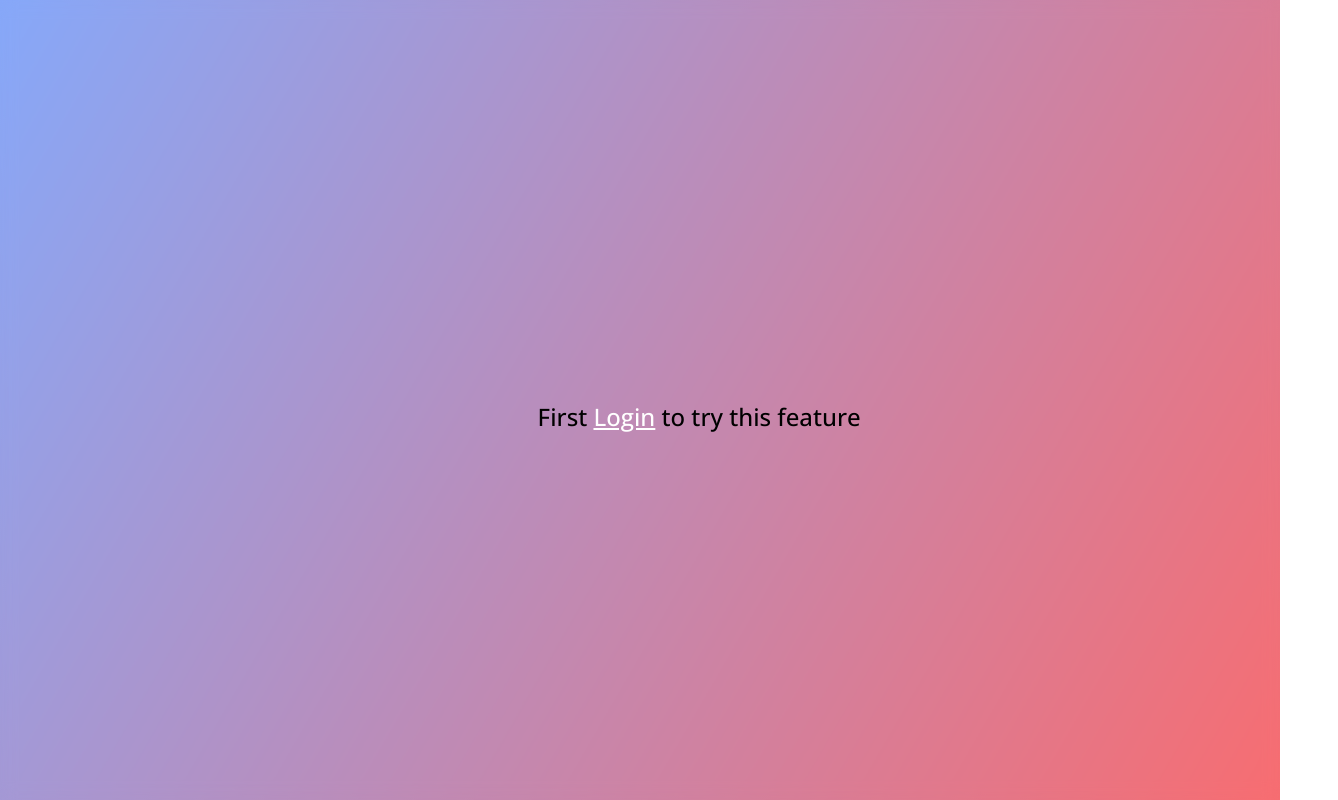
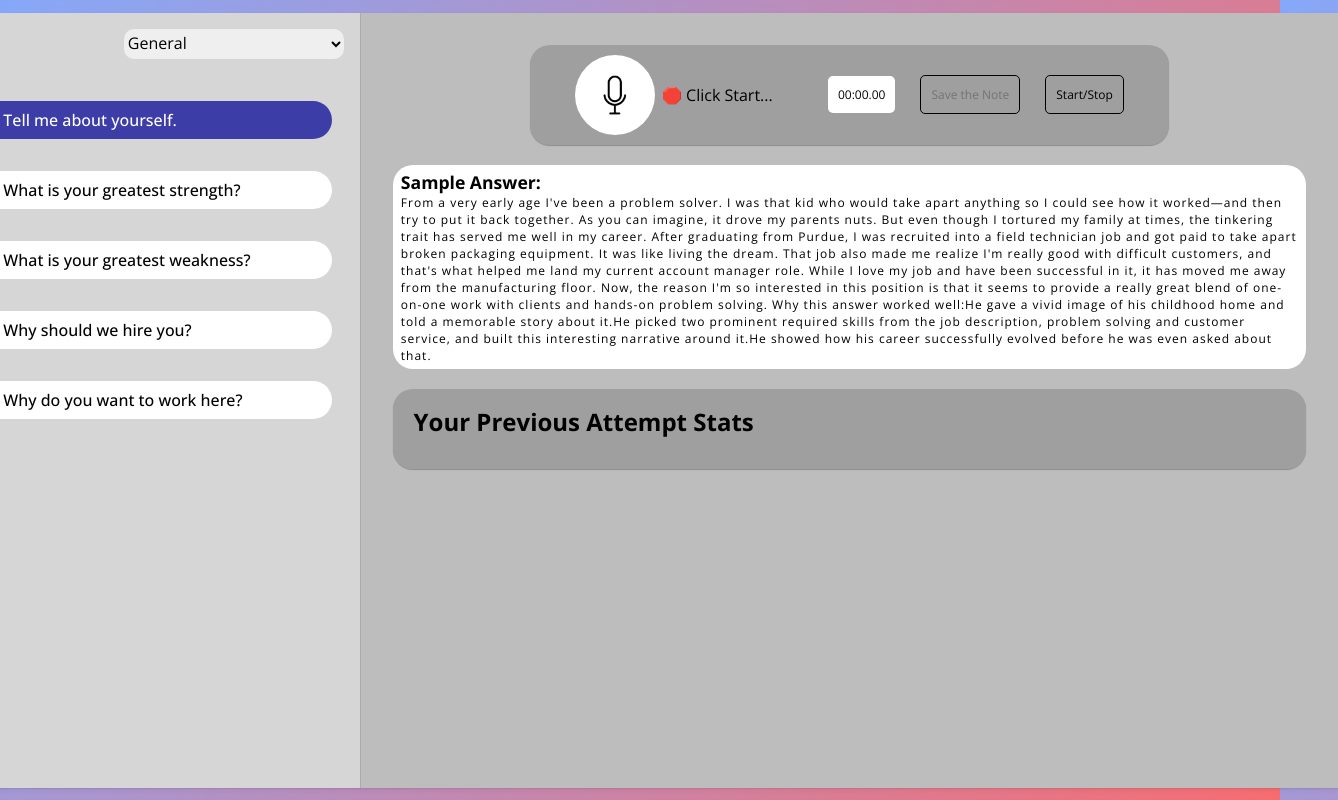
Before and after one commit to Vijay-K-2003/Support-a-thon-frontend, a React (Vite) app: page / in a window 1280 px wide. Shown: the whole page, 1338 px wide, since content can reach past the window. Built offline with nearby package versions, Linux system fonts and the light colour scheme.

Commit message:
Remove auth mandatory feature

```diff
--- a/src/components/HomePage/Homepage.jsx
+++ b/src/components/HomePage/Homepage.jsx
@@ -15,15 +15,15 @@ const Homepage = () => {
   // https://e9b8-2405-201-2010-5080-714f-def4-fb26-d729.in.ngrok.io/
   const [active, setActive] = useState(-1);
 
-  if (!auth) {
-    return (
-      <div className="Home_second">
-        <div className="message">
-          First <Link to="/login">Login</Link> to try this feature
-        </div>
-      </div>
-    );
-  }
+  // if (!auth) {
+  //   return (
+  //     <div className="Home_second">
+  //       <div className="message">
+  //         First <Link to="/login">Login</Link> to try this feature
+  //       </div>
+  //     </div>
+  //   );
+  // }
 
   console.log(details);
 
```
